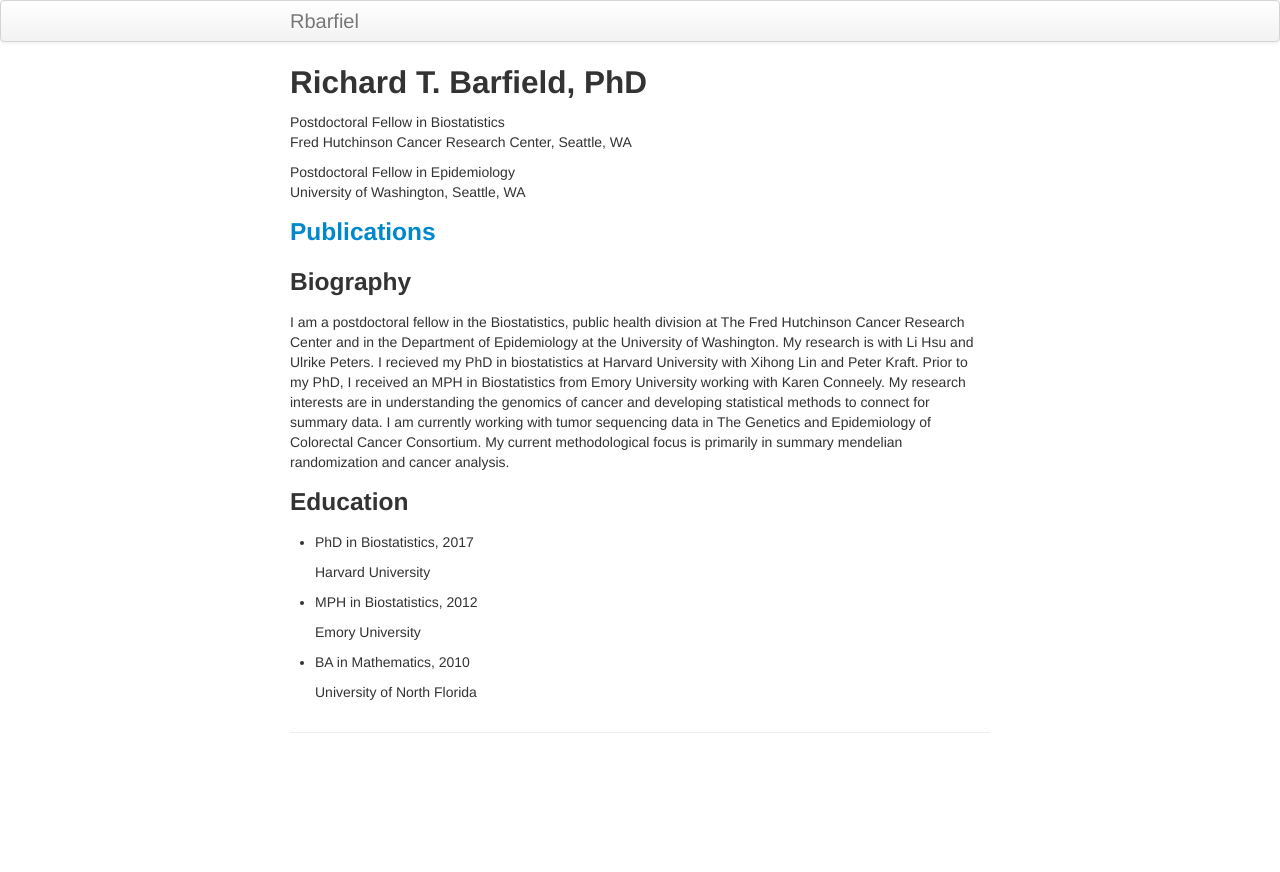
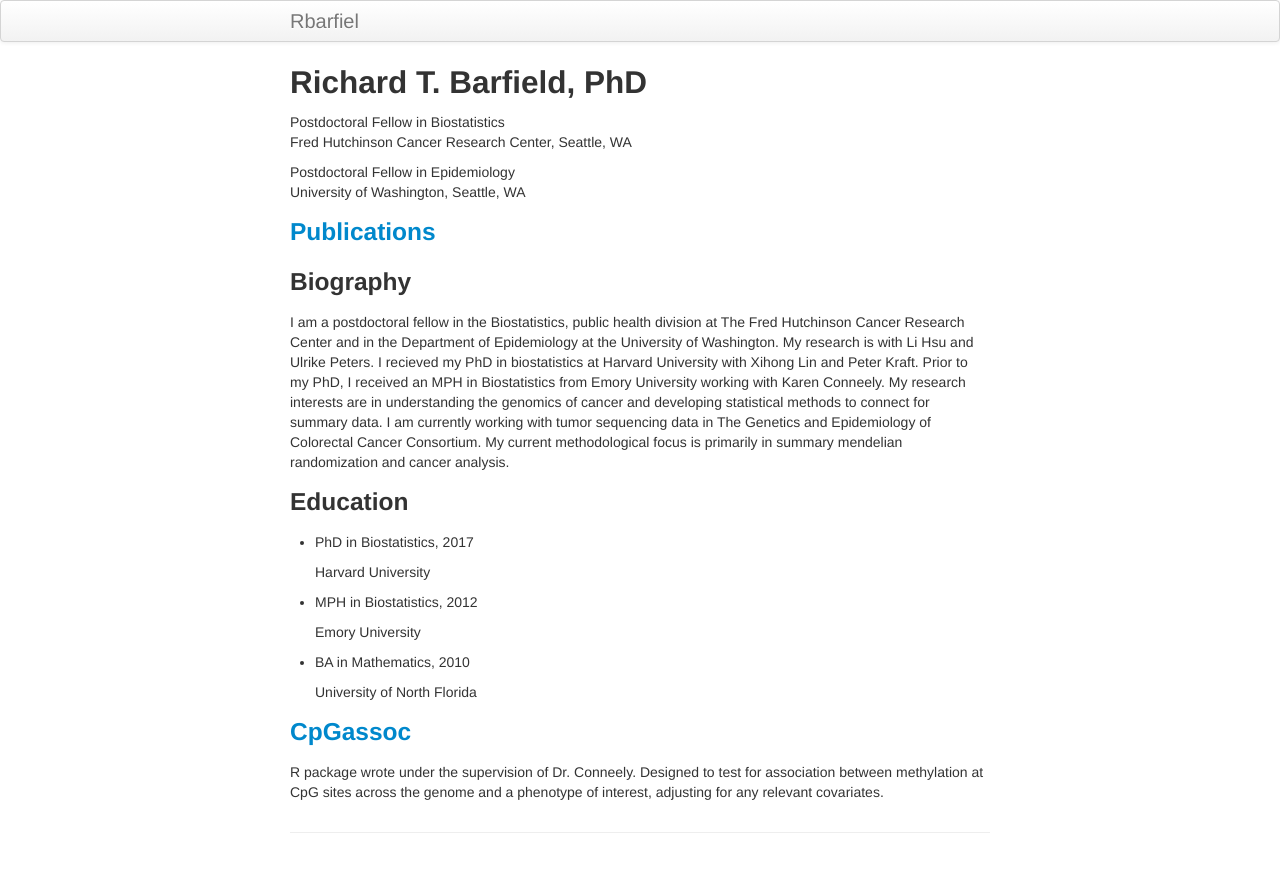
Before and after one commit to rbarfield/Barfield_website, a Jekyll site: the page built from index.md, in a window 1280 px wide. Shown: the top 872 px of the page. Built offline with Jekyll 4.4.1, drawn with Linux system fonts in a browser that asks for light colours.

Commit message:
Initial commit

```diff
--- a/index.md
+++ b/index.md
@@ -45,3 +45,5 @@ title: Richard T. Barfield, PhD
 
         </ul>
       </div>
+<p class="view"><a href="https://cran.r-project.org/web/packages/CpGassoc/index.html"> <h3>CpGassoc</h3> </a></p>
+<p> R package wrote under the supervision of Dr. Conneely. Designed to test for association between methylation at CpG sites across the genome and a phenotype of interest, adjusting for any relevant covariates.</p>
```
